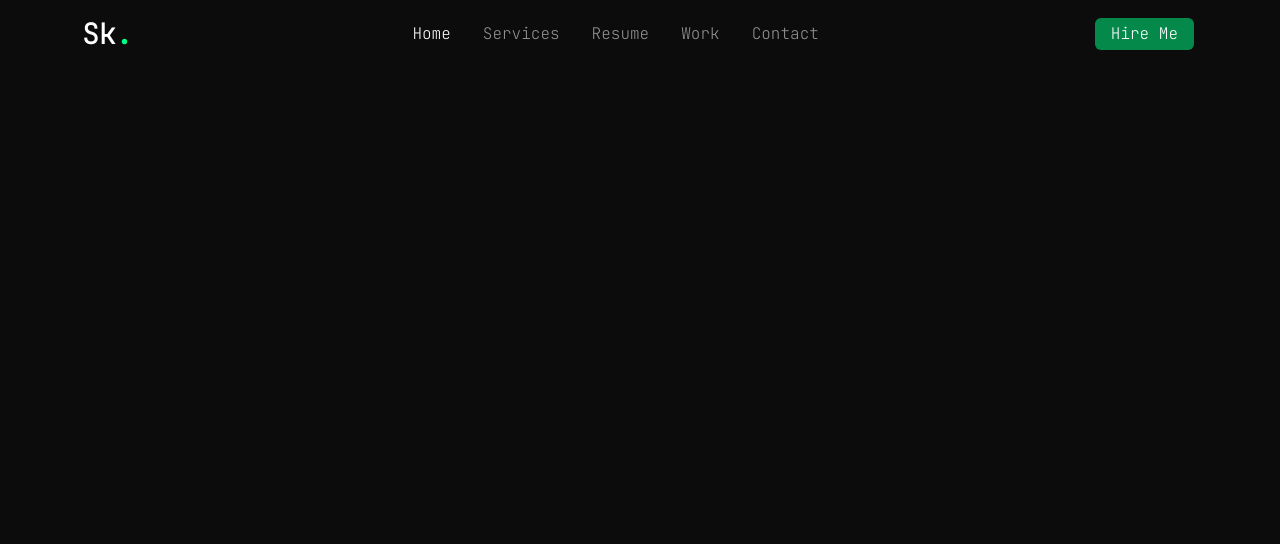
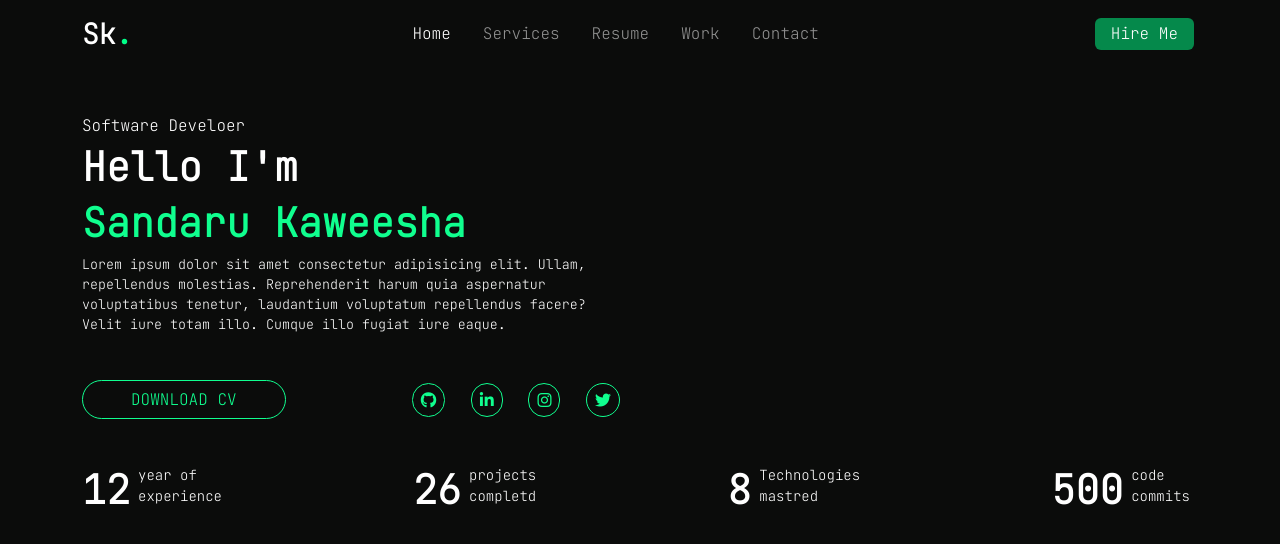
Before and after one commit to SandaruKaweesha/PORTFOLIO, a plain HTML site: page index.html in a window 1280 px wide. Drawn offline with nearby package versions, Linux system fonts and the light colour scheme.

Commit message:
third commit

```diff
--- a/CSS/style.css
+++ b/CSS/style.css
@@ -1,10 +1,12 @@
 @import url('https://fonts.googleapis.com/css2?family=JetBrains+Mono:wght@200&display=swap');
+/* @import url('https://fonts.googleapis.com/css2?family=JetBrains+Mono:ital,wght@0,800;1,800&display=swap'); */
+
 body{
     background: rgb(11, 12, 11);
     background-position: center;
     background-size: cover;
     background-repeat: no-repeat;
-     font-family: "JetBrains Mono", monospace;
+    font-family: "JetBrains Mono" ;
 }
 
 .main-btn{
@@ -20,3 +22,41 @@ body{
 
     }
 }
+.main_para{
+    font-size: smaller;
+}
+.hero-btn{
+    border:1px  solid  rgba(16, 255, 143);
+    color:rgb(16, 255, 143);
+    margin-top:20px;
+
+}
+.hero-btn:hover{
+    background-color:  rgba(0, 255, 136, 0.514);
+    color: aliceblue;
+    border:none;
+}
+.hero-sub{
+    display: flex;
+    flex-direction: row;
+    justify-content: space-between;
+    align-items: center;
+}
+
+i{
+    color:rgb(16, 255, 143);
+    border: 1px solid rgb(16, 255, 143);
+}
+.skill{
+    display: flex;
+    align-items: center;
+}
+.skill p{
+    font-size: 14px;
+}
+.second-hero-section{
+    display: flex;
+    flex-direction: row;
+    align-items: center;
+    justify-content: space-between;
+}
--- a/index.html
+++ b/index.html
@@ -10,11 +10,14 @@
       integrity="sha384-QWTKZyjpPEjISv5WaRU9OFeRpok6YctnYmDr5pNlyT2bRjXh0JMhjY6hW+ALEwIH"
       crossorigin="anonymous"
     />
+    <link rel="stylesheet" href="https://cdnjs.cloudflare.com/ajax/libs/font-awesome/6.5.2/css/all.min.css"/>
 
     <link rel="stylesheet" href="CSS/style.css" />
   </head>
 
-  <body class="vh-100 overflow-hidden ">
+  <body class="vh-100 overflow-hidden">
+
+    <!-- Navigation bar -->
     <nav class="navbar navbar-expand-lg navbar-dark bg-transparent">
       <div class="container">
         <!-- Logo -->
@@ -78,6 +81,66 @@
       </div>
     </nav>
 
+    <!-- Hero Section Main Page -->
+    <div class="container text-white mt-5">
+      <div class="row">
+        <div class="col-lg-6">
+          <h6 class="">Software Develoer</h6>
+          <h1 class="fw-bolder">Hello I'm</h1>
+          <h1 class="fw-bolder"><span style="color:rgb(16, 255, 143);">Sandaru Kaweesha </span></h1>
+          <p class="main_para ">Lorem ipsum dolor sit amet consectetur adipisicing elit. Ullam, repellendus molestias. Reprehenderit harum quia aspernatur voluptatibus tenetur, laudantium voluptatum repellendus facere? Velit iure totam illo. Cumque illo fugiat iure eaque.</p>
+          <div class="hero-sub mt-5">
+              <div>
+                <a href="#" class=" text-decoration-none px-5 py-2  rounded-5 hero-btn">DOWNLOAD CV</a>
+              </div>
+              <div class="icon">
+                <i class="fa-brands fa-github p-2 rounded-5 mx-2"></i>
+                <i class="fa-brands fa-linkedin-in p-2 rounded-5 mx-2"></i>
+                <i class="fa-brands fa-instagram p-2 rounded-5 mx-2" ></i>
+                <i class="fa-brands fa-twitter p-2 rounded-5 mx-2" ></i>
+              </div>
+          </div>
+        </div>
+        <div class="col-lg-6">
+
+        </div>
+      </div>
+      <div class="row mt-5 second-hero-section">
+
+        <div class="col-lg-12 second-hero-section">
+          <!-- experience -->
+          <div class="skill">
+            <h1 class="fw-bolder">12</h1>
+            <div class="px-2">
+              <p class>year of <br>experience</p>
+            </div>
+          </div>
+          <!-- projects -->
+          <div class="skill">
+            <h1 class="fw-bolder">26</h1>
+            <div class="px-2">
+              <p class>projects<br>completd</p>
+            </div>
+          </div>
+          <!-- Technologies -->
+          <div class="skill">
+            <h1 class="fw-bolder">8</h1>
+            <div class="px-2">
+              <p class>Technologies<br>mastred</p>
+            </div>
+          </div>
+        <!-- commits -->
+          <div class="skill">
+            <h1 class="fw-bolder">500</h1>
+            <div class="px-2">
+              <p class>code<br>commits</p>
+            </div>
+          </div>
+        </div>
+
+      </div>
+    </div>
+
     <script
       src="https://cdn.jsdelivr.net/npm/bootstrap@5.3.3/dist/js/bootstrap.bundle.min.js"
       integrity="sha384-YvpcrYf0tY3lHB60NNkmXc5s9fDVZLESaAA55NDzOxhy9GkcIdslK1eN7N6jIeHz"
```
